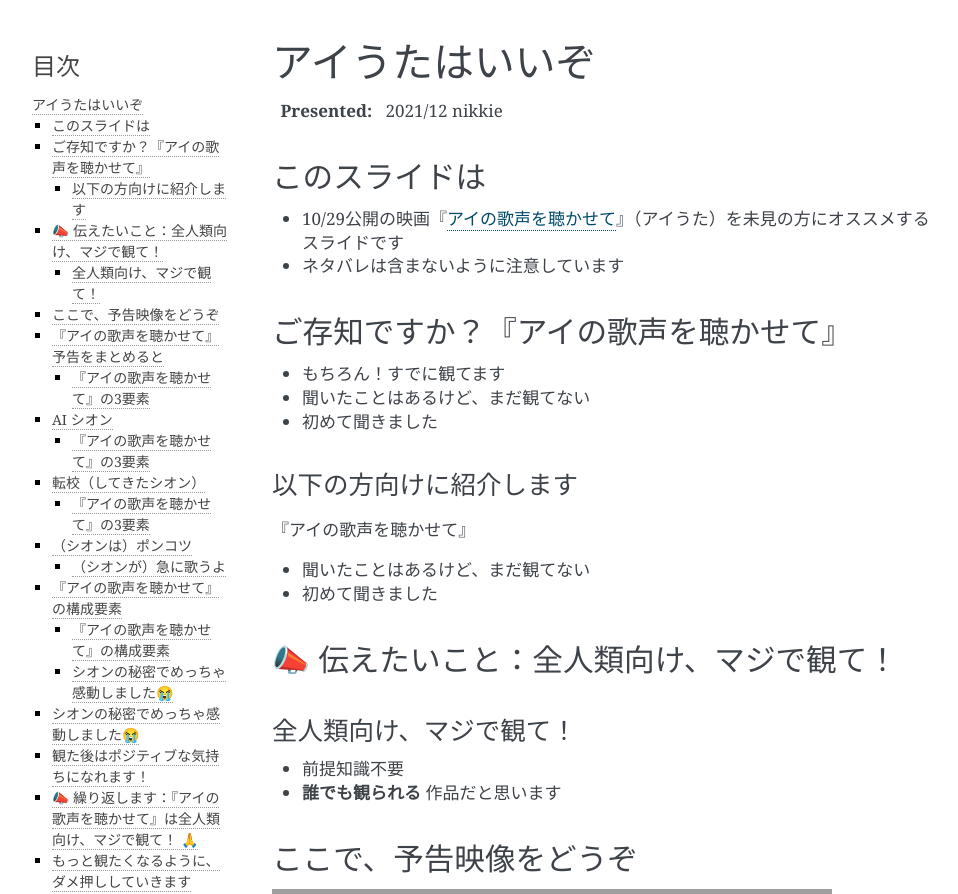
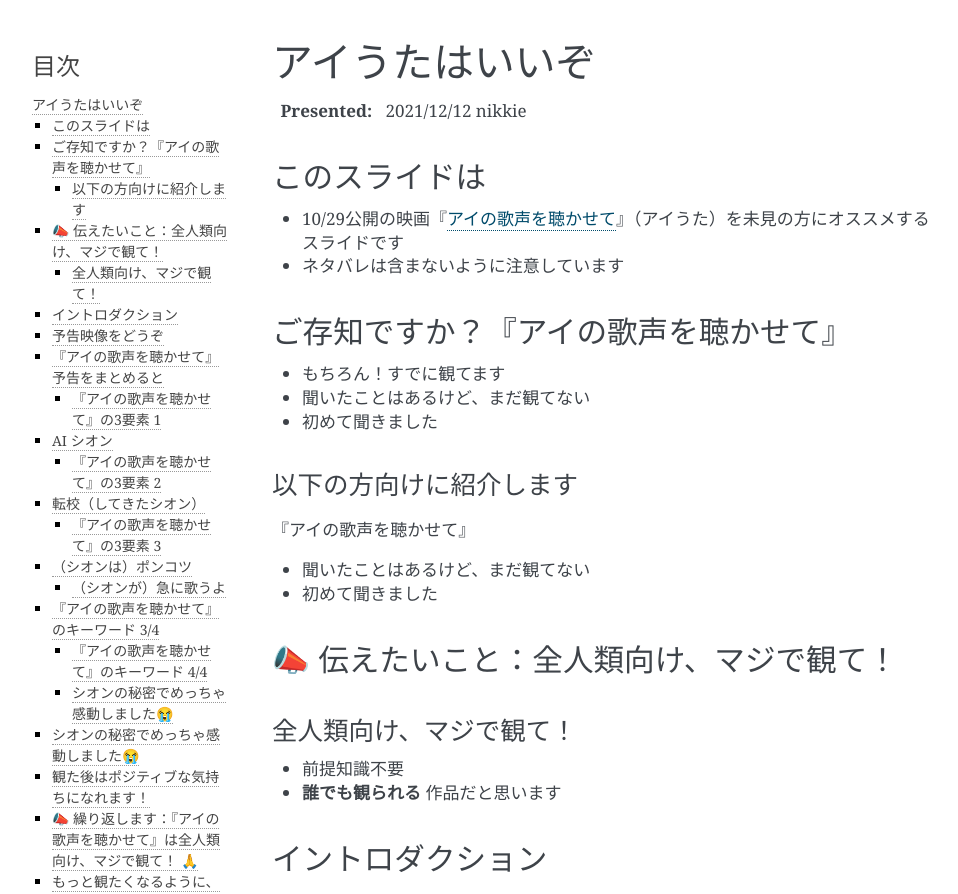
Before and after one commit to ftnext/2021_slides, a Sphinx documentation site: the page built from source/ainouta/recommend_as_best.rst, in a window 1280 px wide and 1400 px high. Shown: the top 894 px of the window, without its empty margins (148-1106 px from the left). Built offline with Sphinx 7.4.7, drawn with Linux system fonts in a browser that asks for light colours; comment, search, counter and statistics services are not loaded; some of the changed text lies outside the part shown; grey boxes are pictures that could not be loaded.

Commit message:
[feat] Brush up based on feedback

```diff
--- a/source/ainouta/recommend_as_best.rst
+++ b/source/ainouta/recommend_as_best.rst
@@ -5,7 +5,7 @@
 アイうたはいいぞ
 ============================================================
 
-:Presented: 2021/12 nikkie
+:Presented: 2021/12/12 nikkie
 
 このスライドは
 ============================================================
@@ -37,7 +37,14 @@
 * 前提知識不要
 * **誰でも観られる** 作品だと思います
 
-ここで、予告映像をどうぞ
+イントロダクション
+============================================================
+
+    ちょっぴりポンコツなAIとクラスメイトが織りなす、ハートフルエンターテイメント！
+
+https://ainouta.jp/introduction.html
+
+予告映像をどうぞ
 ============================================================
 
 .. raw:: html
@@ -51,7 +58,7 @@
 * ポンコツAI シオンの
 * 秘密とは？
 
-『アイの歌声を聴かせて』の3要素
+『アイの歌声を聴かせて』の3要素 1
 ------------------------------------------------
 
 * 転校してきた
@@ -62,10 +69,10 @@ AI シオン
 ============================================================
 
 * **SF** （Science Fiction）
-* シオンはAI（人工知能）で、身体は人型ロボット
+* シオンはAI（人工知能）で、インターフェースが人（人型ロボット）
 * 吉浦監督の過去作に『`イヴの時間 <http://timeofeve.com/>`_』
 
-『アイの歌声を聴かせて』の3要素
+『アイの歌声を聴かせて』の3要素 2
 ------------------------------------------------
 
 * **転校** してきた
@@ -78,7 +85,7 @@ AI シオン
 * **学園モノ** （高校生）
 * ひとりぼっちのサトミをはじめ、高校生の群像劇
 
-『アイの歌声を聴かせて』の3要素
+『アイの歌声を聴かせて』の3要素 3
 ------------------------------------------------
 
 * 転校してきた
@@ -97,20 +104,20 @@ AI シオン
 * 『アイの歌声を聴かせて』は **ミュージカル** 映画でもある
 * 実は歌う必然性がある（シオンの秘密🤫）
 
-『アイの歌声を聴かせて』の構成要素
+『アイの歌声を聴かせて』のキーワード 3/4
 ============================================================
 
 * SF
 * 学園モノ
 * ミュージカル
 
-『アイの歌声を聴かせて』の構成要素
+『アイの歌声を聴かせて』のキーワード 4/4
 ------------------------------------------------
 
 * SF
 * 学園モノ
 * ミュージカル
-* そして、シオンの秘密
+* そして、シオンの **秘密**
 
 シオンの秘密でめっちゃ感動しました😭
 ------------------------------------------------
@@ -135,12 +142,20 @@ AI シオン
 もっと観たくなるように、ダメ押ししていきます
 ============================================================
 
-絵がかわいい
+1.絵がかわいい
 ============================================================
 
 .. raw:: html
 
     <blockquote class="twitter-tweet"><p lang="ja" dir="ltr">／<br> サトミ！<br> 私が幸せに<br> してあげる！<br> ＼<br> <br> シオン（cv.<a href="https://twitter.com/hashtag/%E5%9C%9F%E5%B1%8B%E5%A4%AA%E9%B3%B3?src=hash&amp;ref_src=twsrc%5Etfw">#土屋太鳳</a> ）<br> ───────────<br> 歌うの大好き！<br> ちょっとポンコツなAI🔌🎶<br> <br> <a href="https://twitter.com/hashtag/%E3%82%A2%E3%82%A4%E3%81%86%E3%81%9F?src=hash&amp;ref_src=twsrc%5Etfw">#アイうた</a>🎬絶賛上映中！ <a href="https://t.co/Zxqr7SKpEY">pic.twitter.com/Zxqr7SKpEY</a></p>&mdash; 映画『アイの歌声を聴かせて』 絶賛上映中！ (@ainouta_movie) <a href="https://twitter.com/ainouta_movie/status/1459355340886085634?ref_src=twsrc%5Etfw">November 13, 2021</a></blockquote> <script async src="https://platform.twitter.com/widgets.js" charset="utf-8"></script>
+
+絵に関係するスタッフの方々
+------------------------------------------------
+
+* キャラクター原案：紀伊カンナさん
+* キャラクターデザイン・総作画監督：島村秀一さん
+
+https://ainouta.jp/staff.html
 
 シオンがかわいい
 ------------------------------------------------
@@ -149,19 +164,20 @@ AI シオン
 
     <blockquote class="twitter-tweet"><p lang="ja" dir="ltr"><a href="https://twitter.com/hashtag/%E3%82%A2%E3%82%A4%E3%81%AE%E6%AD%8C%E5%A3%B0%E3%82%92%E8%81%B4%E3%81%8B%E3%81%9B%E3%81%A6?src=hash&amp;ref_src=twsrc%5Etfw">#アイの歌声を聴かせて</a><br>シオンは機械のパーツを露出していようが、笑顔のまま停止していようが、とにかく可愛さを損なわないように気を付けました。だってシオンは可愛いですから。 <a href="https://t.co/eIN2J2RxDz">pic.twitter.com/eIN2J2RxDz</a></p>&mdash; 吉浦康裕 (@yoshiura_rikka) <a href="https://twitter.com/yoshiura_rikka/status/1466965484146987008?ref_src=twsrc%5Etfw">December 4, 2021</a></blockquote> <script async src="https://platform.twitter.com/widgets.js" charset="utf-8"></script>
 
-演技・歌唱がすごい
+2.演技・歌唱がすごい
 ============================================================
 
-* AIシオンは土屋太鳳さん（ミュージカルの歌唱もこなします👏）
+* AIシオンは土屋太鳳さん（ミュージカルの **歌唱** もこなします👏）
 * サトミは福原遥さん（朝ドラヒロイン2人！）
 * `実力派の声優さん <https://ainouta.jp/character.html>`_ が周りを固めます
 
-映画館向き
+3.映画館向き
 ============================================================
 
 * **ミュージカルシーンはぜひ劇場で！**
 * `観られる映画館リスト <https://eigakan.org/theaterpage/schedule.php?t=ainouta>`_
 * 全国のイオンシネマは 12/16(木) まで
+* 都内なら、新宿ピカデリーさんや次のスライド参照
 
 いい音で観るといっそう感動
 ------------------------------------------------
@@ -172,7 +188,7 @@ AI シオン
 * `グランドシネマサンシャイン池袋 <https://www.cinemasunshine.co.jp/theater/gdcs/>`_ さん（BESTIA）
 * `川崎チネチッタ <https://cinecitta.co.jp/>`_ さん（LIVE ZOUND）
 
-シオンの秘密を知ってからが本番説
+4.シオンの秘密を知ってからが本番説
 ============================================================
 
 * 私は全て知った上で観たときに完全にハマりました
@@ -181,10 +197,10 @@ AI シオン
 『アイの歌声を聴かせて』は全人類向け、マジで観て！ 🙏
 ============================================================
 
-* 絵がかわいい
-* 演技がすごい
-* 映画館向き
-* 秘密を知ってからが本番（かも）
+1. 絵がかわいい
+2. 演技がすごい
+3. 映画館向き
+4. 秘密を知ってからが本番（かも）
 
 盛り上がるTwitter🐦
 ============================================================
@@ -198,13 +214,13 @@ Twitter その1
 
 * 『アイの歌声を聴かせて』公式アカウント :raw-html:`<i class="fab fa-twitter"></i>` `@ainouta_movie <https://twitter.com/ainouta_movie>`_
 * 吉浦監督 :raw-html:`<i class="fab fa-twitter"></i>` `@yoshiura_rikka <https://twitter.com/yoshiura_rikka>`_ （毎日12時に裏話投稿されます）
-* `#アイの歌声を聴かせて <https://twitter.com/hashtag/アイの歌声を聴かせて>`_ に感想多数
+* :raw-html:`<i class="fab fa-twitter"></i>` `#アイの歌声を聴かせて <https://twitter.com/hashtag/アイの歌声を聴かせて>`_ に感想多数
 
 Twitter その2
 ------------------------------------------------
 
-* `#アイの歌声を聴かせての好きなセリフを聴かせて <https://twitter.com/hashtag/%E3%82%A2%E3%82%A4%E3%81%AE%E6%AD%8C%E5%A3%B0%E3%82%92%E8%81%B4%E3%81%8B%E3%81%9B%E3%81%A6%E3%81%AE%E5%A5%BD%E3%81%8D%E3%81%AA%E3%82%BB%E3%83%AA%E3%83%95%E3%82%92%E8%81%B4%E3%81%8B%E3%81%9B%E3%81%A6>`_
-* `#細かすぎて伝わらないアイの歌声を聴かせてのここが好き選手権 <https://twitter.com/hashtag/%E7%B4%B0%E3%81%8B%E3%81%99%E3%81%8E%E3%81%A6%E4%BC%9D%E3%82%8F%E3%82%89%E3%81%AA%E3%81%84%E3%82%A2%E3%82%A4%E3%81%AE%E6%AD%8C%E5%A3%B0%E3%82%92%E8%81%B4%E3%81%8B%E3%81%9B%E3%81%A6%E3%81%AE%E3%81%93%E3%81%93%E3%81%8C%E5%A5%BD%E3%81%8D%E9%81%B8%E6%89%8B%E6%A8%A9>`_
+* :raw-html:`<i class="fab fa-twitter"></i>` `#アイの歌声を聴かせての好きなセリフを聴かせて <https://twitter.com/hashtag/%E3%82%A2%E3%82%A4%E3%81%AE%E6%AD%8C%E5%A3%B0%E3%82%92%E8%81%B4%E3%81%8B%E3%81%9B%E3%81%A6%E3%81%AE%E5%A5%BD%E3%81%8D%E3%81%AA%E3%82%BB%E3%83%AA%E3%83%95%E3%82%92%E8%81%B4%E3%81%8B%E3%81%9B%E3%81%A6>`_
+* :raw-html:`<i class="fab fa-twitter"></i>` `#細かすぎて伝わらないアイの歌声を聴かせてのここが好き選手権 <https://twitter.com/hashtag/%E7%B4%B0%E3%81%8B%E3%81%99%E3%81%8E%E3%81%A6%E4%BC%9D%E3%82%8F%E3%82%89%E3%81%AA%E3%81%84%E3%82%A2%E3%82%A4%E3%81%AE%E6%AD%8C%E5%A3%B0%E3%82%92%E8%81%B4%E3%81%8B%E3%81%9B%E3%81%A6%E3%81%AE%E3%81%93%E3%81%93%E3%81%8C%E5%A5%BD%E3%81%8D%E9%81%B8%E6%89%8B%E6%A8%A9>`_
 
   * ここが好き選手権を見るたびに **新しい気づき** があって次回鑑賞が楽しみになります
 
@@ -214,18 +230,14 @@ Twitter その2
 * 劇場で観てもらえたら嬉しいです
 * 観た方と語りたいことたくさんあります！
 
-最後に「あーなたーは、幸せーに、なれるのよー⤴️🎵」
-------------------------------------------------
+最後に「あなーたはー、しーあわせにー、なれーるのよー⤴️🎵」
+----------------------------------------------------------
 
 * 自己紹介スライドです（観た方はピンとくるはず）
-* TODO ここに自己紹介
+* にっきー / :raw-html:`<i class="fab fa-twitter"></i>` `@ftnext <https://twitter.com/ftnext>`_ / :raw-html:`<i class="fab fa-github"></i>` `@ftnext <https://github.com/ftnext>`_
+* 感想ブログ： `#アイの歌声を聴かせて はいいぞ 🤖🎤🎼 <https://nikkie-ftnext.hatenablog.com/entry/aiuta-is-awesome>`_
 
 ご清聴ありがとうございました
 ============================================================
 
 アイうたはいいぞ *fin*
-
-Appendix：不合理が合理に変わった瞬間の感動
-------------------------------------------------
-
-TODO：ブログリンク
```
